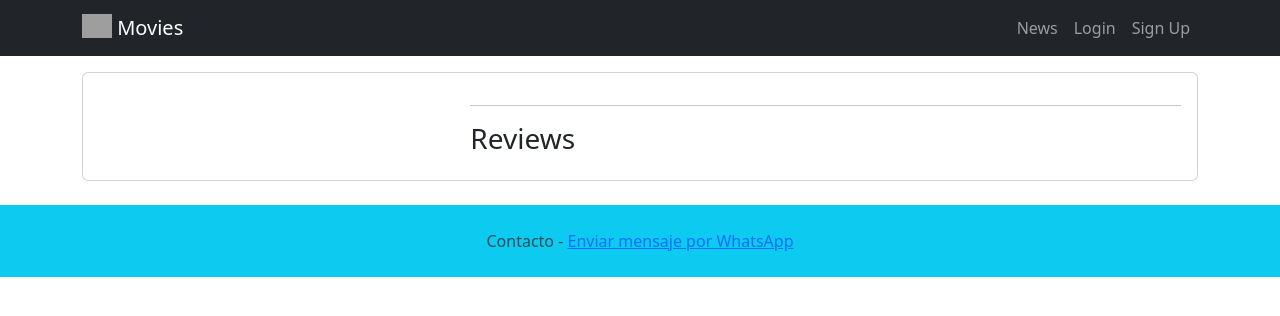
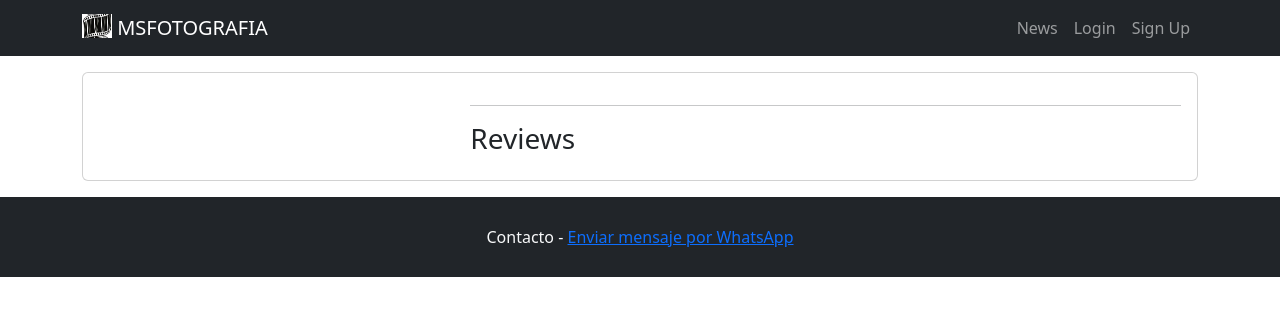
Before and after one commit to SDasty/MSFOTOGRAFIA, a Django app: template movie/templates/detail.html in a window 1280 px wide. Shown: the top 316 px of the page. Run offline with Django 3.2, Linux system fonts and the light colour scheme; the template is opened without the code that fills it, so the values that code supplies are empty; grey boxes are pictures that could not be loaded.

Commit message:
Traductions & fix footer

```diff
--- a/moviereviews/templates/base.html
+++ b/moviereviews/templates/base.html
@@ -9,9 +9,9 @@
             <div class="container">
                 <a class="navbar-brand" href="{% url 'home' %}">
                     {% load static %}
-                    <img src="{% static 'images/movie.PNG' %}" alt="" width="30" height="24"
+                    <img src="{% static 'images/Movie.JPG' %}" alt="" width="30" height="24"
                     class="d-inline-block align-text-top" />
-                    Movies
+                    MSFOTOGRAFIA
                 </a>
                 <button class="navbar-toggler" type="button" data-bstoggle="collapse" data-bs-target="#navbarNavAltMarkup" aria-controls="navbarNavAltMarkup" aria-expanded="false" arialabel="Toggle navigation">
                     <span class="navbar-toggler-icon"></span>
@@ -38,7 +38,7 @@
                 {% endblock content %}
            </div>
 
-           <footer class="text-center text-lg-start bg-info text-muted mt-4">
+           <footer class="sticky-bottom bg-dark text-light text-center p-1">
             <div class="text-center p-4">
                 Contacto -
                 <a href="https://wa.me/+573216411525" target="_blank">
```
Also changed, not shown: movie/templates/home.html (+7 -7 lines), db.sqlite3.
